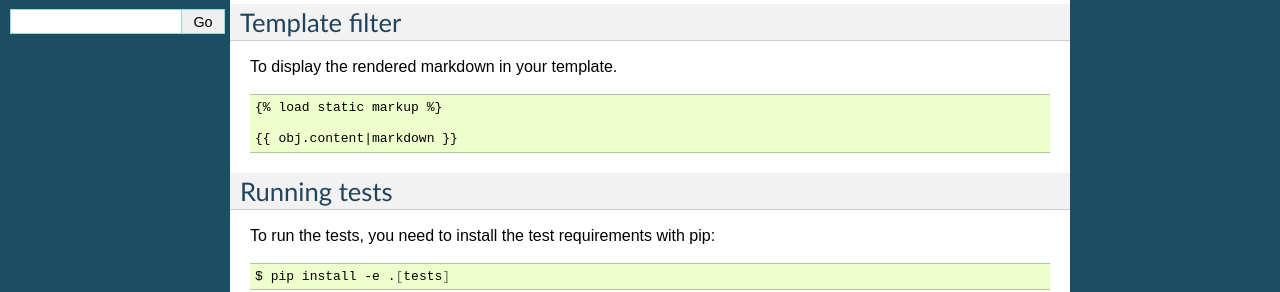
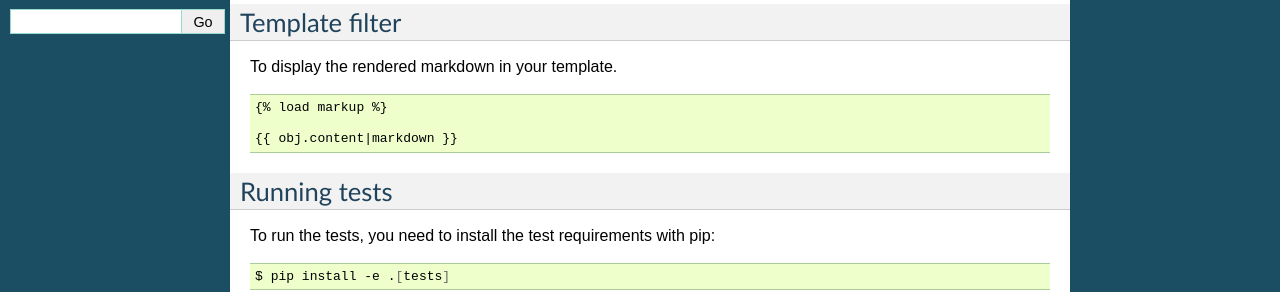
Before and after one commit to stephrdev/django-markymark, a Sphinx documentation site: the page built from docs/source/usage.rst, in a window 1280 px wide. Shown: the part 286-578 px from the top of the page. Built offline with Sphinx 7.4.7, drawn with Linux system fonts in a browser that asks for light colours.

Commit message:
Remove unneeded static import

```diff
--- a/docs/source/usage.rst
+++ b/docs/source/usage.rst
@@ -23,7 +23,7 @@ To display the rendered markdown in your template.
 
 .. code-block:: HTML
 
-    {% load static markup %}
+    {% load markup %}
 
     {{ obj.content|markdown }}
 
```
